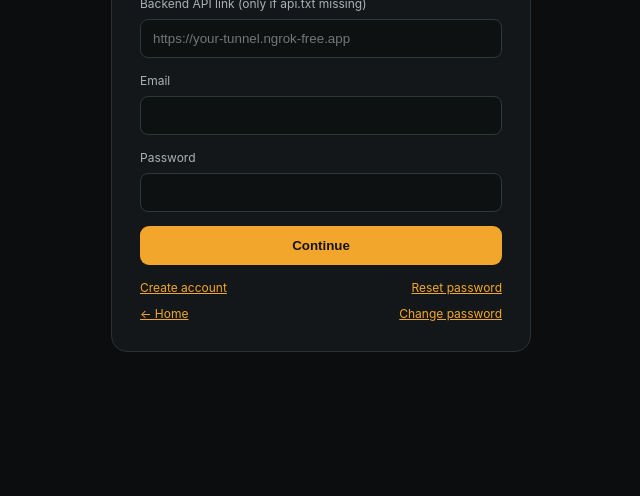
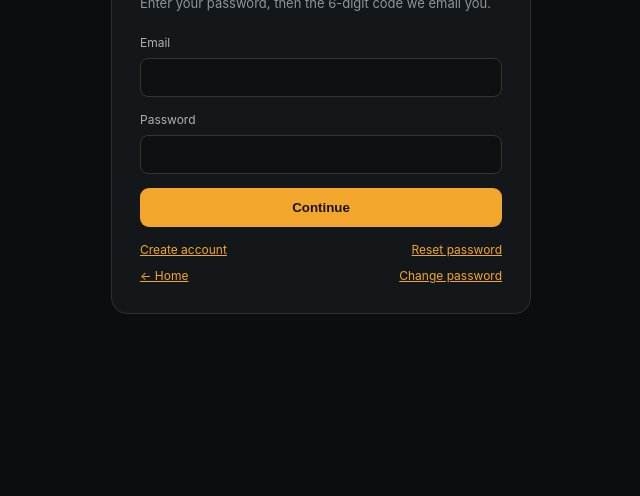
Before and after one commit to LakaTypo/homeworkauto, a plain HTML site: page login.html in a window 1280 px wide. Shown: the part 304-800 px from the top of the page, without its empty margins (319-959 px from the left). Drawn offline with Linux system fonts and the light colour scheme.

Commit message:
Update login.html

```diff
--- a/login.html
+++ b/login.html
@@ -28,10 +28,6 @@ input:focus{border-color:var(--accent)}.btn{width:100%;border:0;border-radius:9p
   <div class="err" id="err"></div>
   <div class="ok" id="ok"></div>
   <form id="stepPass">
-    <div data-api-field>
-      <label for="apiUrl">Backend API link (only if api.txt missing)</label>
-      <input id="apiUrl" type="url" placeholder="https://your-tunnel.ngrok-free.app">
-    </div>
     <label for="email">Email</label>
     <input id="email" type="email" required autocomplete="username">
     <label for="password">Password</label>
```
